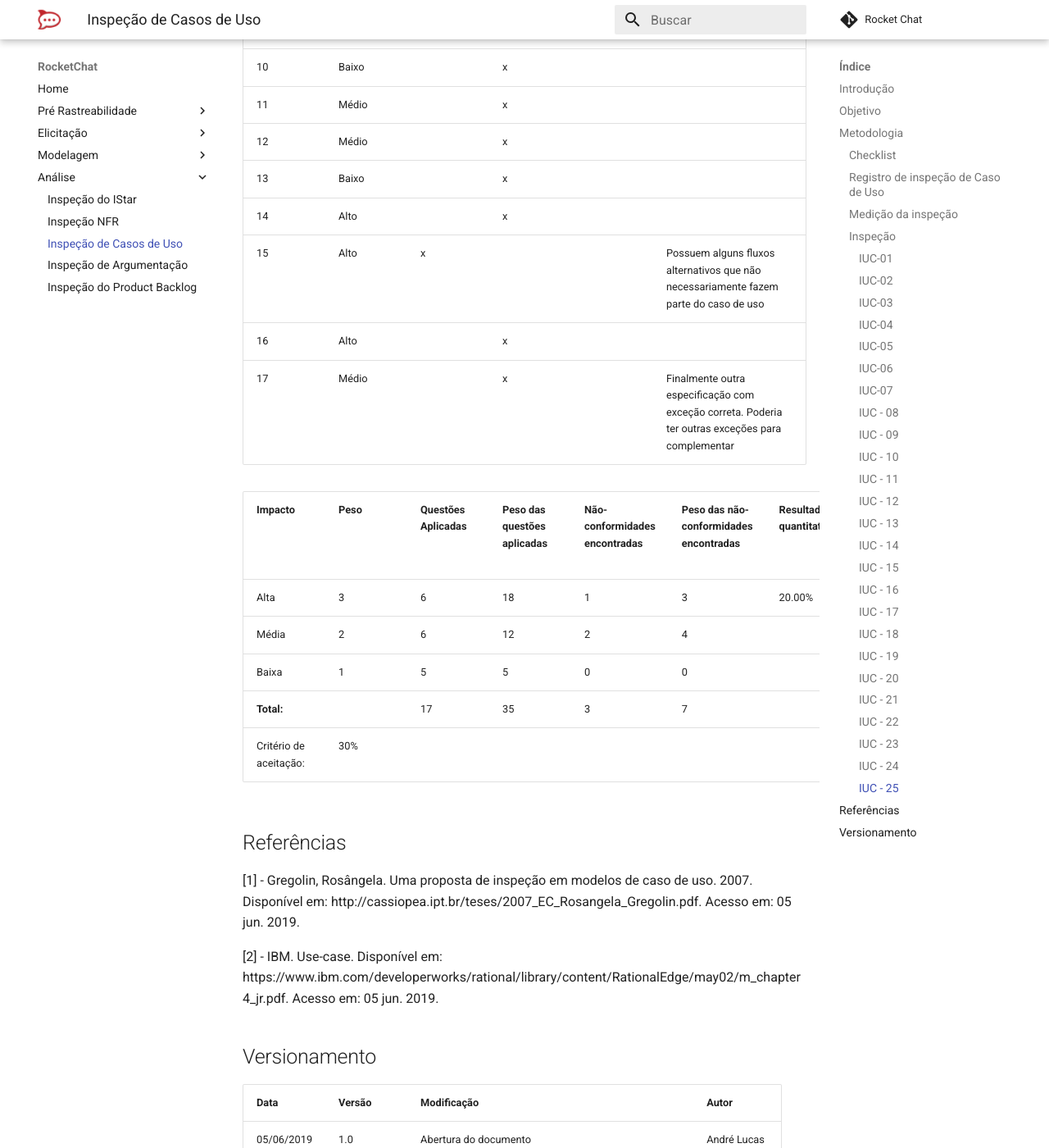
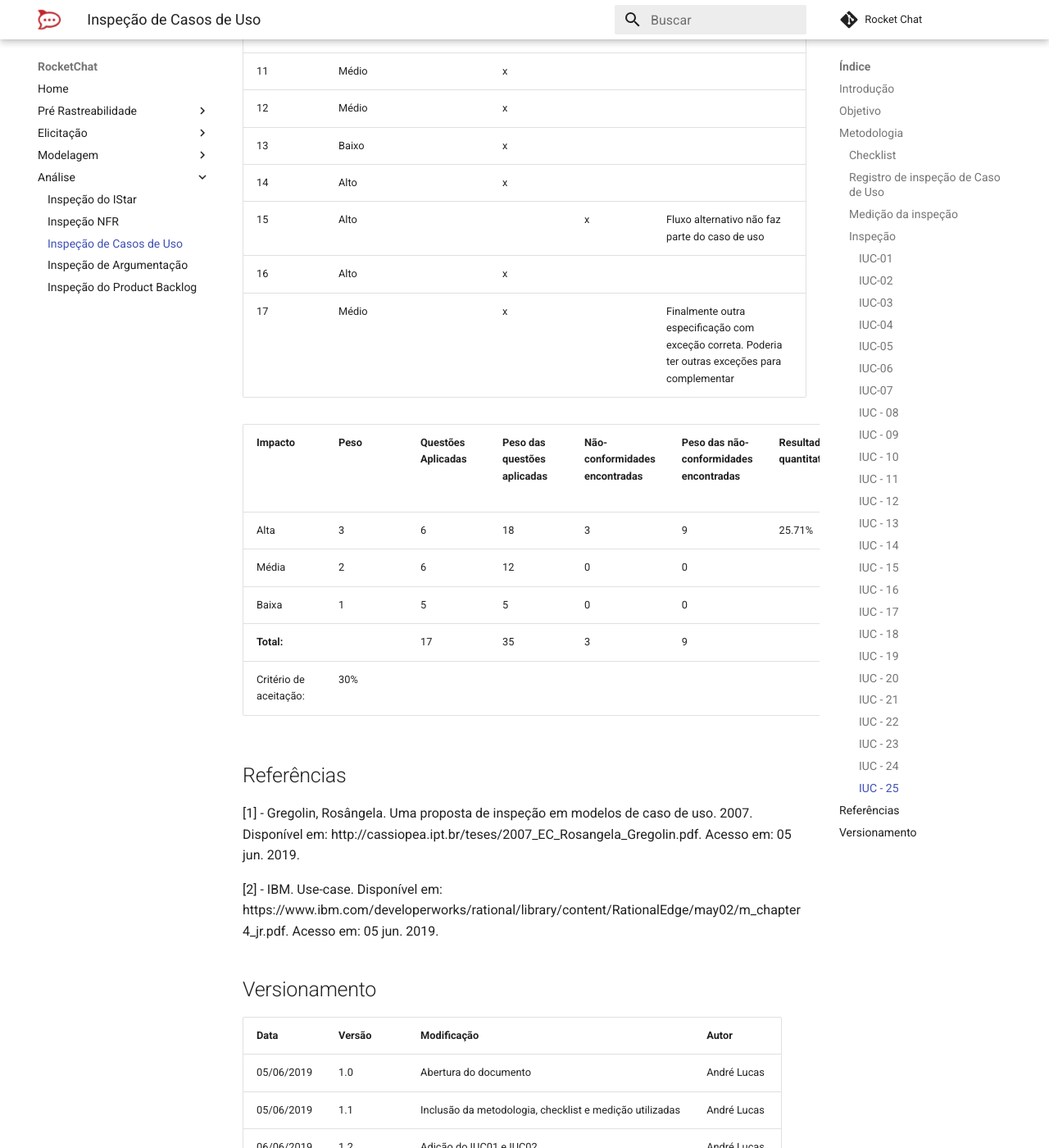
Before and after one commit to MarcosNBJ/2019.1-RocketChat, an MkDocs documentation site: the page built from docs/Análise/UC.md, in a window 1280 px wide and 1400 px high, scrolled down 43603 px. Shown: the whole window at 82% size. Built offline with MkDocs 1.6.1 and Material for MkDocs 9.7.7, drawn with Linux system fonts in a browser that asks for light colours; comment, search, counter and statistics services are not loaded; some of the changed text lies outside the part shown.

Commit message:
fix inspecao casos de uso

```diff
--- a/docs/Análise/UC.md
+++ b/docs/Análise/UC.md
@@ -110,10 +110,10 @@
 
 |Impacto|Peso|Questões Aplicadas|Peso das questões aplicadas|Não-conformidades encontradas|Peso das não-conformidades encontradas| Resultado quantitativo|Descrição do resultado quantitativo|
 |----------|---|----|----|---|---|--------|---|
-|Alta      | 3 | 6  | 18 | 2 | 6 | 31.43% | Reprovado |
+|Alta      | 3 | 6  | 18 | 1 | 3 | 22.86% | Reprovado |
 |Média     | 2 | 6  | 12 | 2 | 4 |        |   |
 |Baixa     | 1 | 5  | 5  | 1 | 1 |        |   |
-|**Total:**|   | 17 | 35 | 5 | 11|        |   |
+|**Total:**|   | 17 | 35 | 4 | 8 |        |   |
 |Critério de aceitação:|30%|
 
 #### IUC-02
@@ -308,16 +308,16 @@
 | 12 | Médio |   | x |   |          |
 | 13 | Baixo |   | x |   |          |
 | 14 | Alto  |   | x |   |          |
-| 15 | Alto  |   |   | x | Os fluxos alternativos contém ações que não se aplicam ao caso de uso |
+| 15 | Alto  |   |   |   |          |
 | 16 | Alto  |   | x |   |          |
 | 17 | Médio |   |   | x | Fluxos de exceções incompletos, não descrevem as ações do sistema |
 
 |Impacto|Peso|Questões Aplicadas|Peso das questões aplicadas|Não-conformidades encontradas|Peso das não-conformidades encontradas| Resultado quantitativo|Descrição do resultado quantitativo|
 |----------|---|---|----|---|-----|--------|----------|
-|Alta      | 3 | 6 | 18 | 1 |  3  | 22.86% | Aprovado |
+|Alta      | 3 | 6 | 18 | 0 |  0  | 14.29% | Aprovado |
 |Média     | 2 | 6 | 12 | 2 |  4  |
 |Baixa     | 1 | 5 | 5  | 1 |  1  |
-|**Total:**|   | 17| 35 | 3 |  8  |
+|**Total:**|   | 17| 35 | 3 |  5  |
 | Critério de aceitação: | 30%    |
 
 #### IUC - 08
@@ -921,16 +921,16 @@
 | 12 | Médio |   | x |   |          |
 | 13 | Baixo |   | x |   |          |
 | 14 | Alto  |   | x |   |          |
-| 15 | Alto  | x |   |   | Possuem alguns fluxos alternativos que não necessariamente fazem parte do caso de uso |
+| 15 | Alto  |   |   | x | Fluxo alternativo não faz parte do caso de uso |
 | 16 | Alto  |   | x |   |          |
 | 17 | Médio |   | x |   | Finalmente outra especificação com exceção correta. Poderia ter outras exceções para complementar |
 
 |Impacto|Peso|Questões Aplicadas|Peso das questões aplicadas|Não-conformidades encontradas|Peso das não-conformidades encontradas| Resultado quantitativo|Descrição do resultado quantitativo|
 |----------|---|---|----|---|-----|--------|-----------|
-|Alta      | 3 | 6 | 18 | 1 |  3  | 20.00% | Aprovado  |
-|Média     | 2 | 6 | 12 | 2 |  4  |
+|Alta      | 3 | 6 | 18 | 3 |  9  | 25.71% | Aprovado  |
+|Média     | 2 | 6 | 12 | 0 |  0  |
 |Baixa     | 1 | 5 | 5  | 0 |  0  |
-|**Total:**|   | 17| 35 | 3 |  7  |
+|**Total:**|   | 17| 35 | 3 |  9  |
 | Critério de aceitação: | 30%    |
 
 ## Referências
```
Also changed, not shown: other parts of docs/Análise/UC.md (+2 -2 lines).
